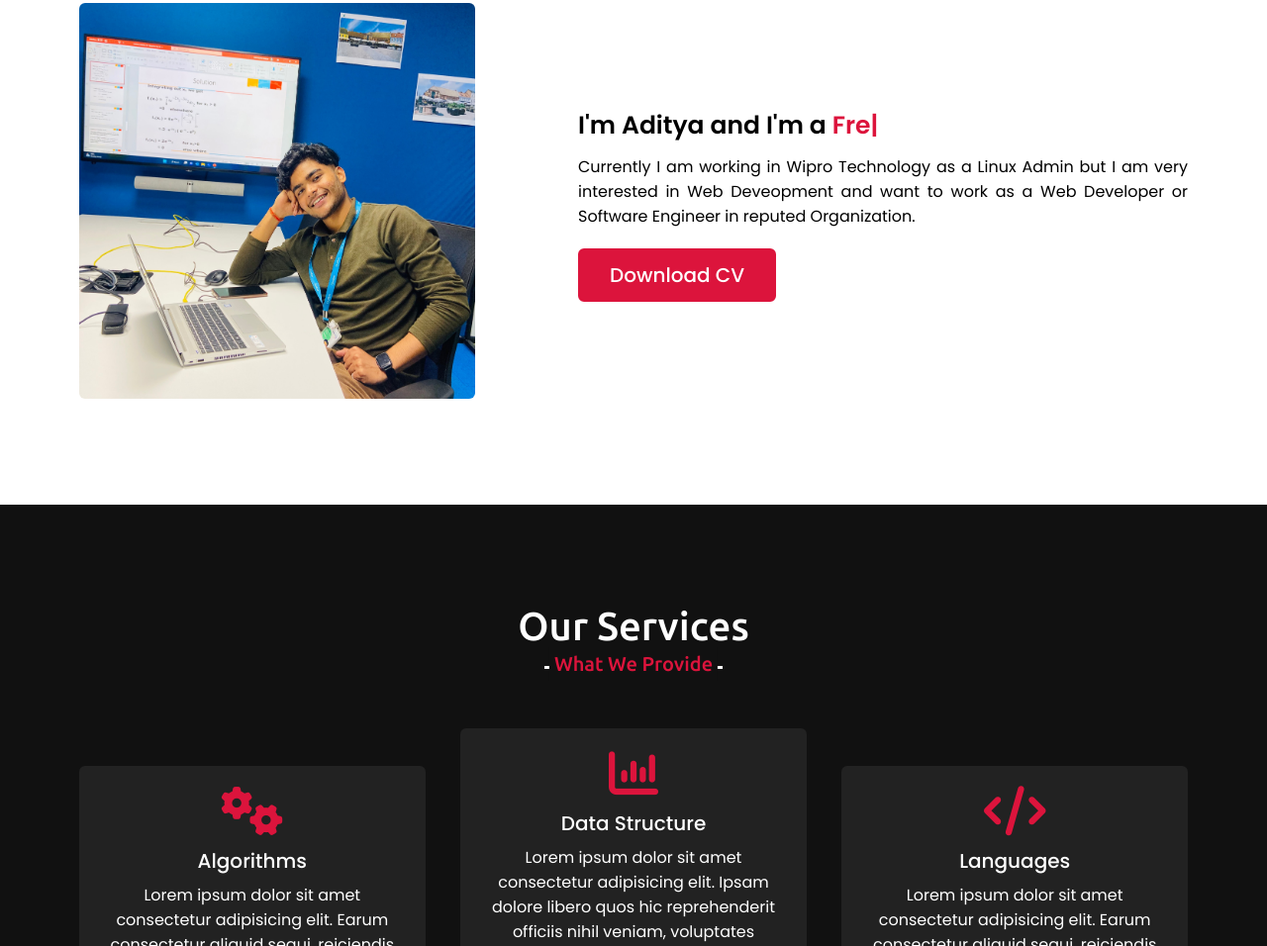
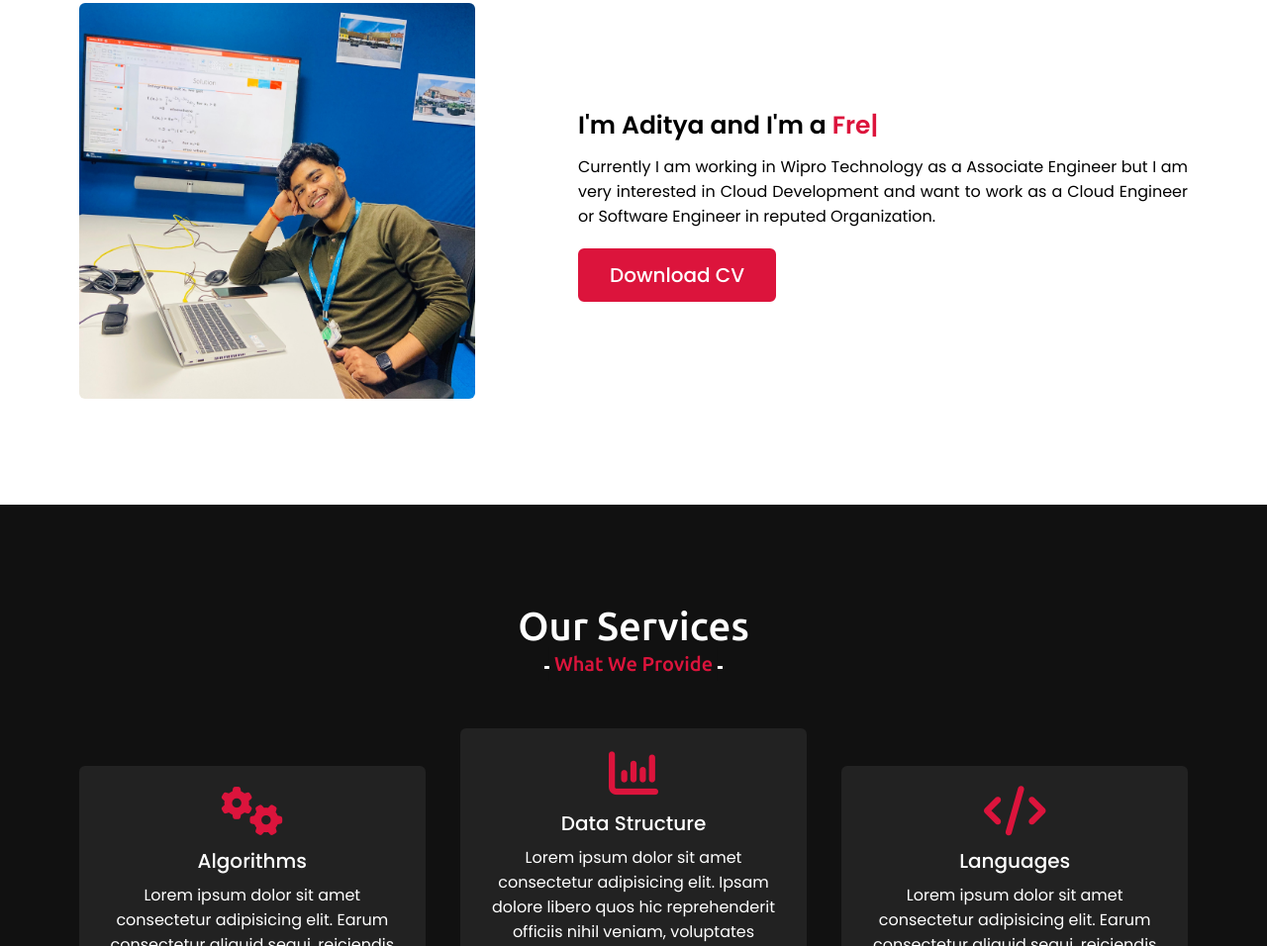
Before and after one commit to adityaruhela54/codewithdumb, a plain HTML site: page index.html in a window 1280 px wide. Shown: the part 1023-1979 px from the top of the page at 99% size. Drawn offline with nearby package versions, Linux system fonts and the light colour scheme.

Commit message:
Update index.html

```diff
--- a/index.html
+++ b/index.html
@@ -57,7 +57,7 @@
                 </div>
                 <div class="column right">
                     <div class="text">I'm Aditya and I'm a <span class="typing-2" </span></div>
-                    <p>Currently I am working in Wipro Technology as a Linux Admin but I am very interested in Web Deveopment and want to work as a Web Developer or Software Engineer in reputed Organization.
+                    <p>Currently I am working in Wipro Technology as a Associate Engineer but I am very interested in Cloud Development and want to work as a Cloud Engineer or Software Engineer in reputed Organization.
                        </p>
                     <a href="#">Download CV</a>
                 </div>
```
